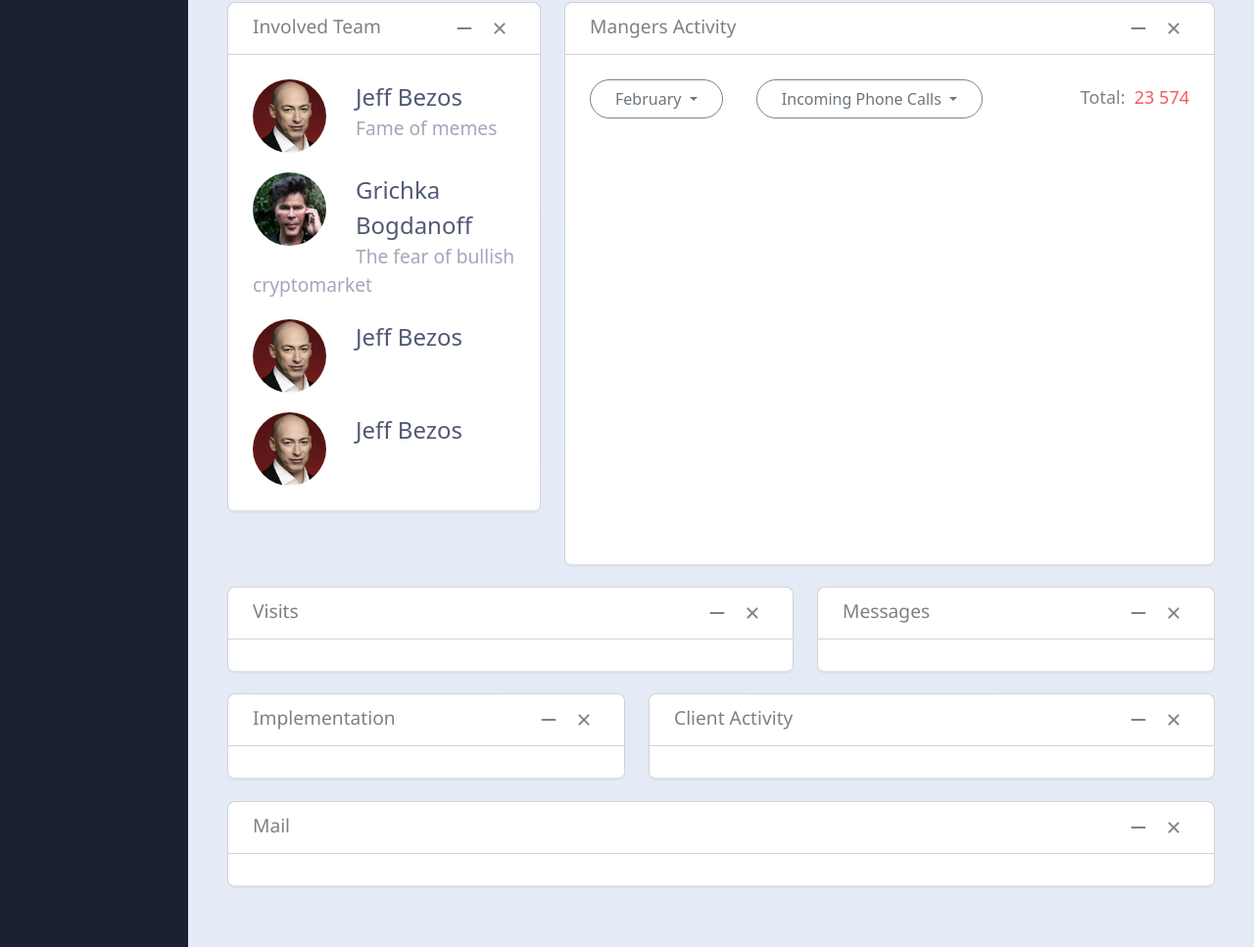
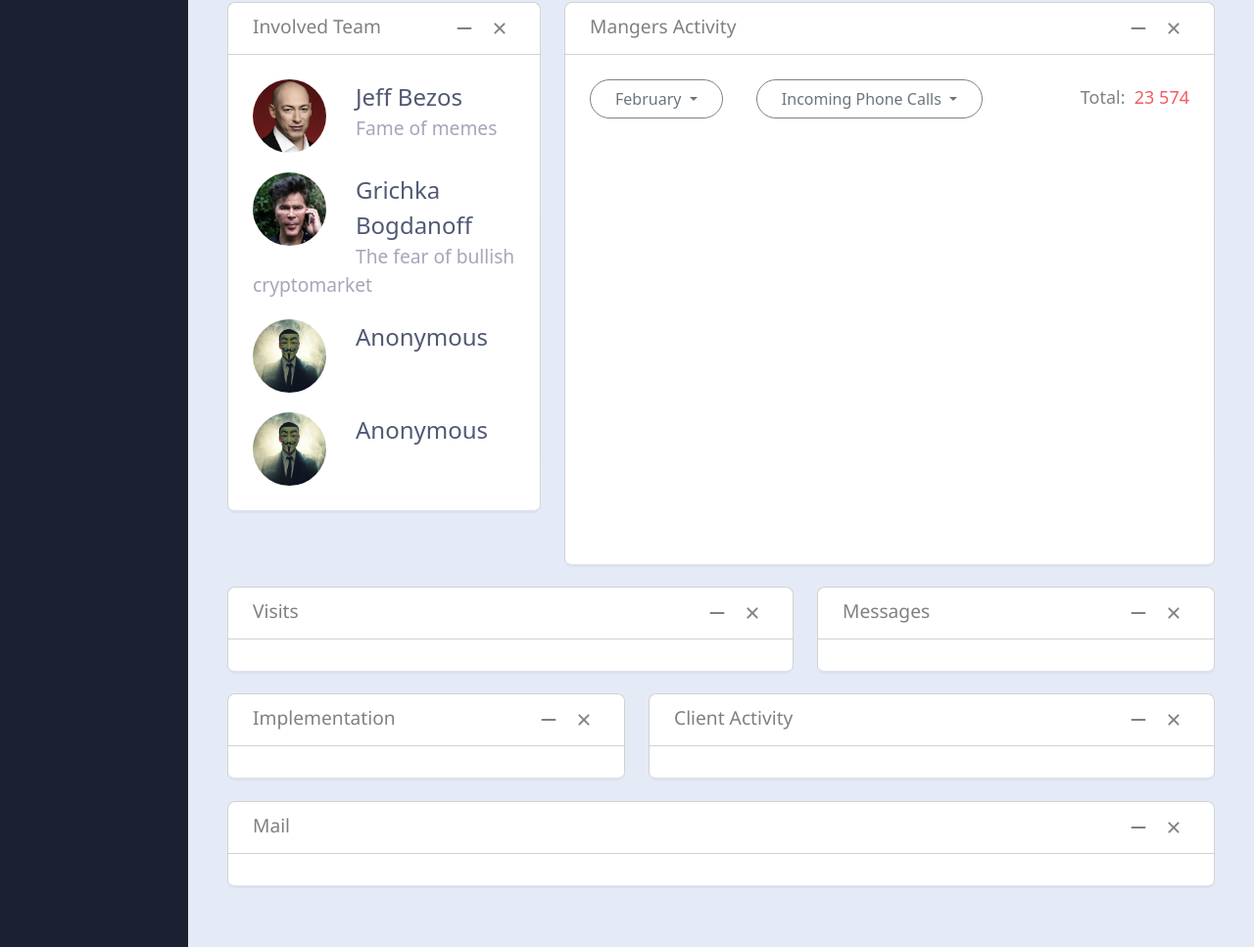
Before and after one commit to VitaliiPelekh/Web_programming_23_20, a website: page app/index.html in a window 1280 px wide. Shown: the part 1053-2020 px from the top of the page at 98% size. Drawn offline with nearby package versions, Linux system fonts and the light colour scheme.

Commit message:
update structure of apps

```diff
--- a/app/index.html
+++ b/app/index.html
@@ -9,6 +9,7 @@
 
     <link rel="stylesheet" href="/node_modules/bootstrap/css/bootstrap.min.css">
     <link rel="stylesheet" type="text/css" href="/app/css/style.css">
+    <link rel="stylesheet" type="text/css" href="/node_modules/bootstrap/css/sidebars.css">
 </head>
 <body>
 <div id="wrapper">
@@ -232,17 +233,17 @@
                                 <span class="profilesJobs">The fear of bullish cryptomarket</span>
                             </div>
                             <div class="styleProfiles styleProfile3">
-                                <a target="_blank" href="https://gordon-shop.com"><img src="/app/img/gordon.jpg"
+                                <a target="_blank" href="https://gordon-shop.com"><img src="/app/img/anonymous.jpg"
                                                                                        class="styleProfileImg"
                                                                                        alt=""></a>
-                                <span class="profilesNames">Jeff Bezos</span>
+                                <span class="profilesNames">Anonymous</span>
                                 <span class="profilesJobs"></span>
                             </div>
                             <div class="styleProfiles styleProfile4">
-                                <a target="_blank" href="https://gordon-shop.com"><img src="/app/img/gordon.jpg"
+                                <a target="_blank" href="https://gordon-shop.com"><img src="/app/img/anonymous.jpg"
                                                                                        class="styleProfileImg"
                                                                                        alt=""></a>
-                                <span class="profilesNames">Jeff Bezos</span>
+                                <span class="profilesNames">Anonymous</span>
                                 <span class="profilesJobs"></span>
                             </div>
                         </div>
@@ -434,5 +435,6 @@
 </div>
 <script src="/app/js/script.js"></script>
 <script src="/node_modules/bootstrap/js/bootstrap.min.js"></script>
+<script src="/node_modules/bootstrap/js/sidebars.js"></script>
 </body>
 </html>
```
Also changed, not shown: app/img/anonymous.jpg (added).
